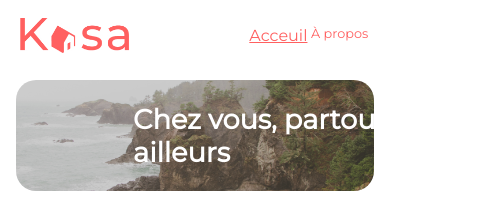
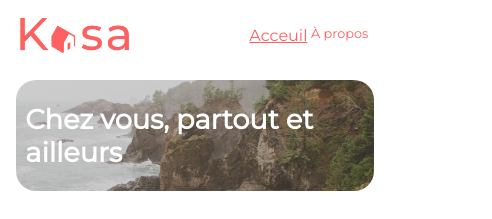
Before and after one commit to CMickus/Projet-6, a React (Create React App) app: page / in a window 390 px wide. Shown: the top 219 px of the page, 492 px wide, since content can reach past the window. Built offline with nearby package versions, Linux system fonts and the light colour scheme.

Commit message:
correction du style de la banner

```diff
--- a/src/components/Banner.module.css
+++ b/src/components/Banner.module.css
@@ -37,6 +37,6 @@
 
     .title1{
         font-size: 1.7em;
-        margin-left: 40px;
+        padding-left: 5%;
     }
 }
```
